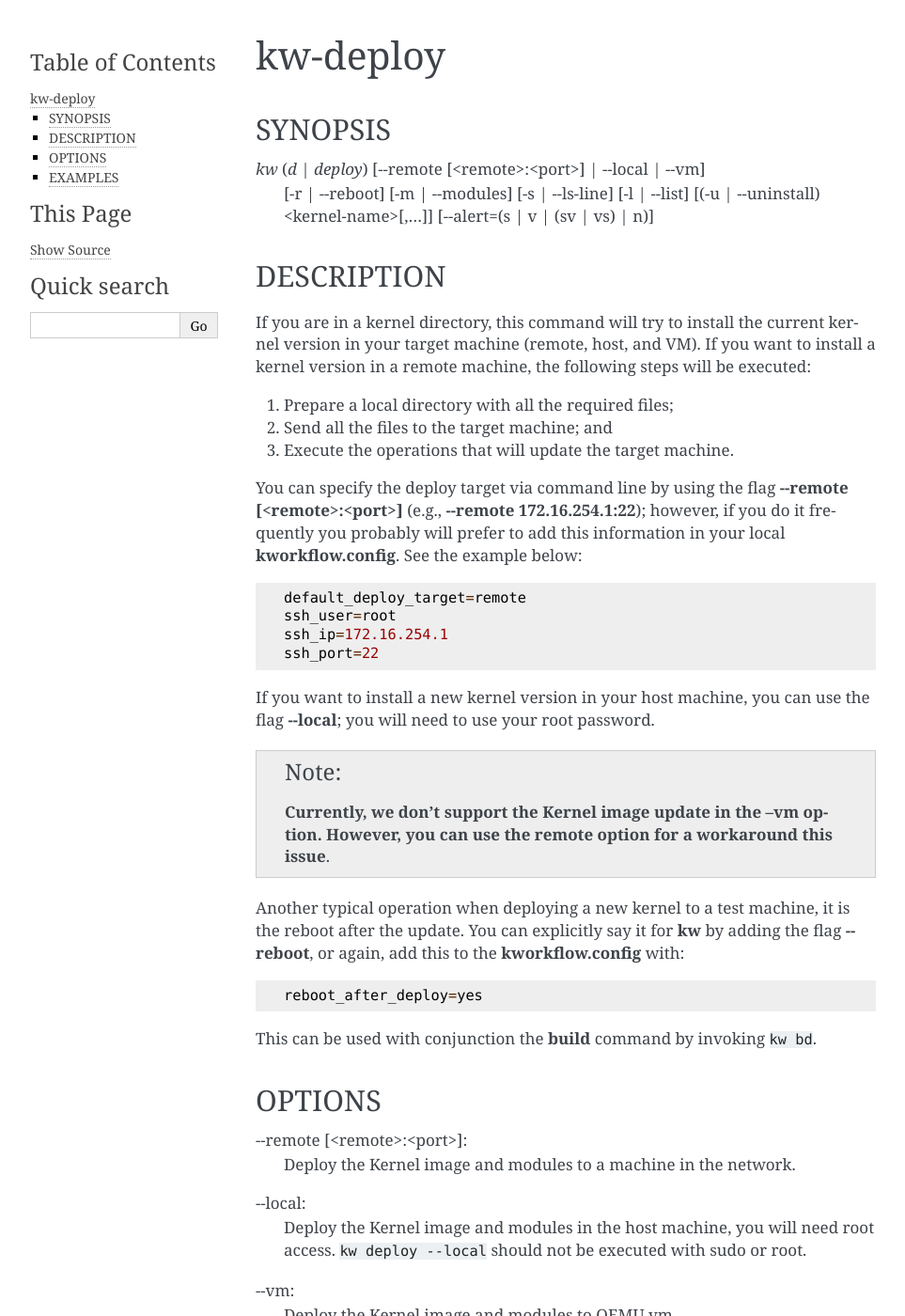
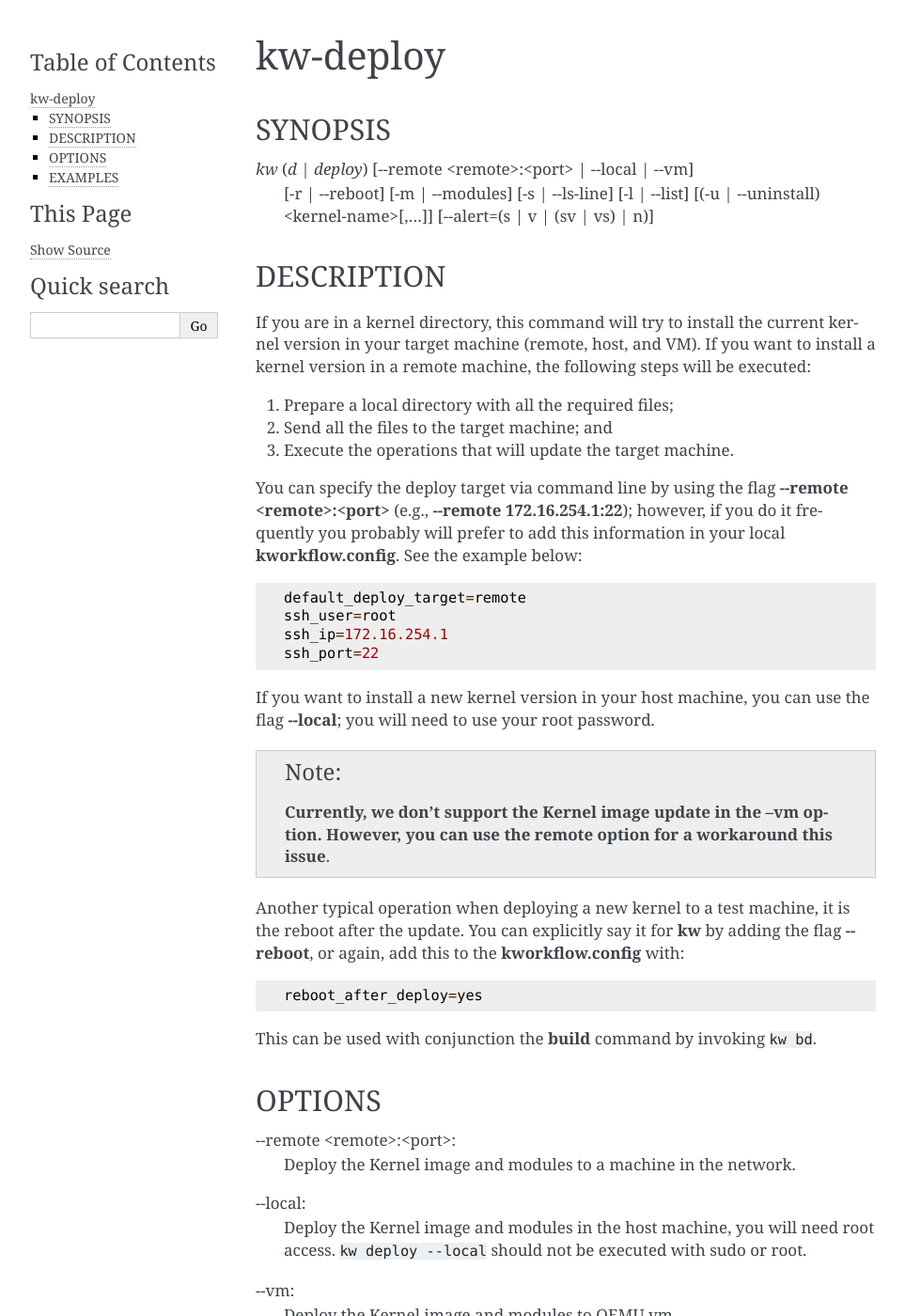
Before and after one commit to kworkflow/kworkflow, a Sphinx documentation site: the page built from documentation/man/features/deploy.rst, in a window 1280 px wide and 1400 px high. Shown: the whole window at 94% size, without its empty margins (148-1111 px from the left). Built offline with Sphinx 7.4.7, drawn with Linux system fonts in a browser that asks for light colours.

```diff
--- a/documentation/man/features/deploy.rst
+++ b/documentation/man/features/deploy.rst
@@ -6,7 +6,7 @@ kw-deploy
 
 SYNOPSIS
 ========
-*kw* (*d* | *deploy*) [\--remote [<remote>:<port>] | \--local | \--vm]
+*kw* (*d* | *deploy*) [\--remote <remote>:<port> | \--local | \--vm]
                       [-r | \--reboot] [-m | \--modules] [-s | \--ls-line]
                       [-l | \--list] [(-u | \--uninstall) <kernel-name>[,...]]
                       [\--alert=(s | v | (sv | vs) | n)]
@@ -25,7 +25,7 @@ executed:
 3. Execute the operations that will update the target machine.
 
 You can specify the deploy target via command line by using the flag
-**\--remote [<remote>:<port>]** (e.g., **\--remote 172.16.254.1:22**); however,
+**\--remote <remote>:<port>** (e.g., **\--remote 172.16.254.1:22**); however,
 if you do it frequently you probably will prefer to add this information in
 your local **kworkflow.config**. See the example below::
 
@@ -51,7 +51,7 @@ This can be used with conjunction the **build** command by invoking ``kw bd``.
 
 OPTIONS
 =======
-\--remote [<remote>:<port>]:
+\--remote <remote>:<port>:
   Deploy the Kernel image and modules to a machine in
   the network.
 
```
Also changed, not shown: 2 other files.
